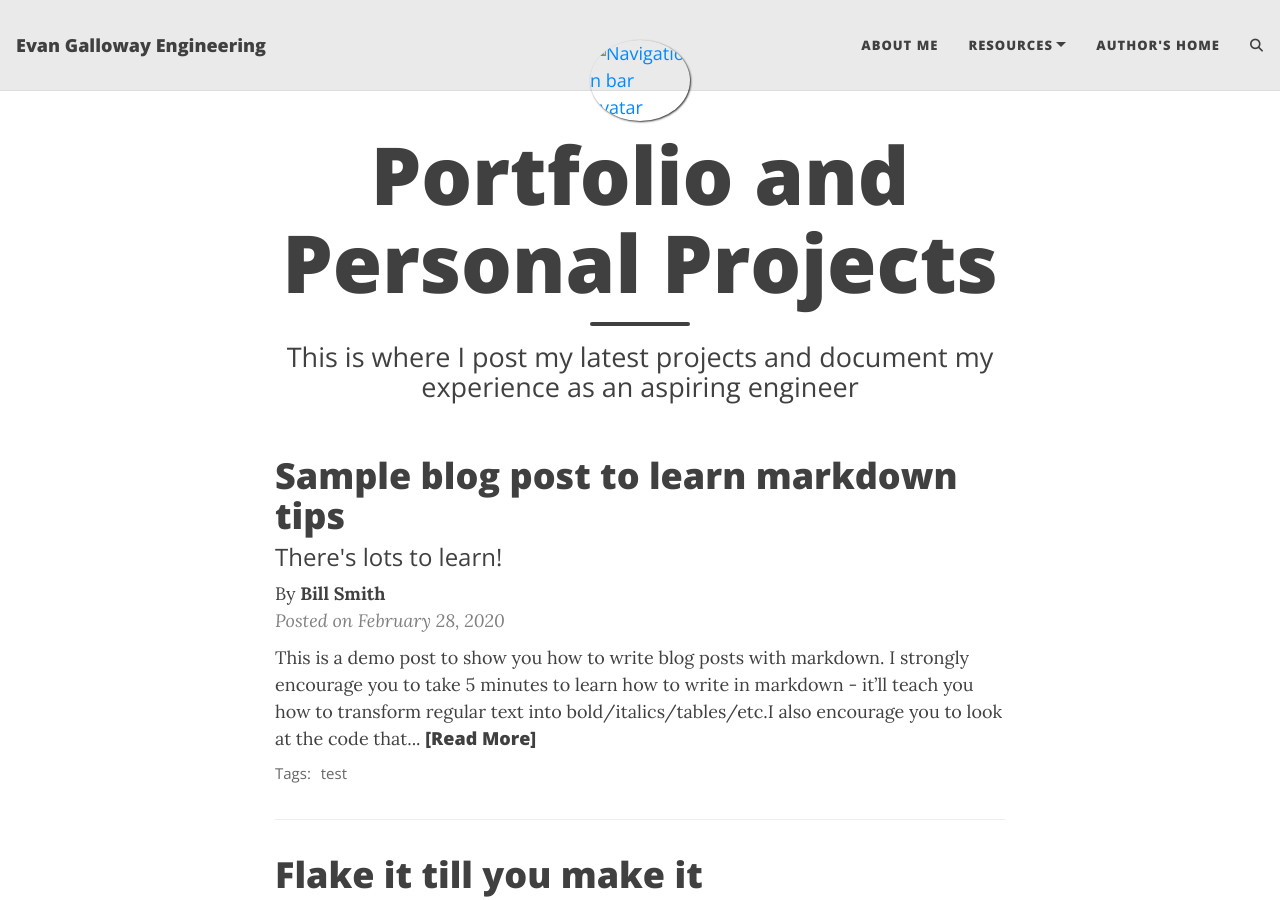
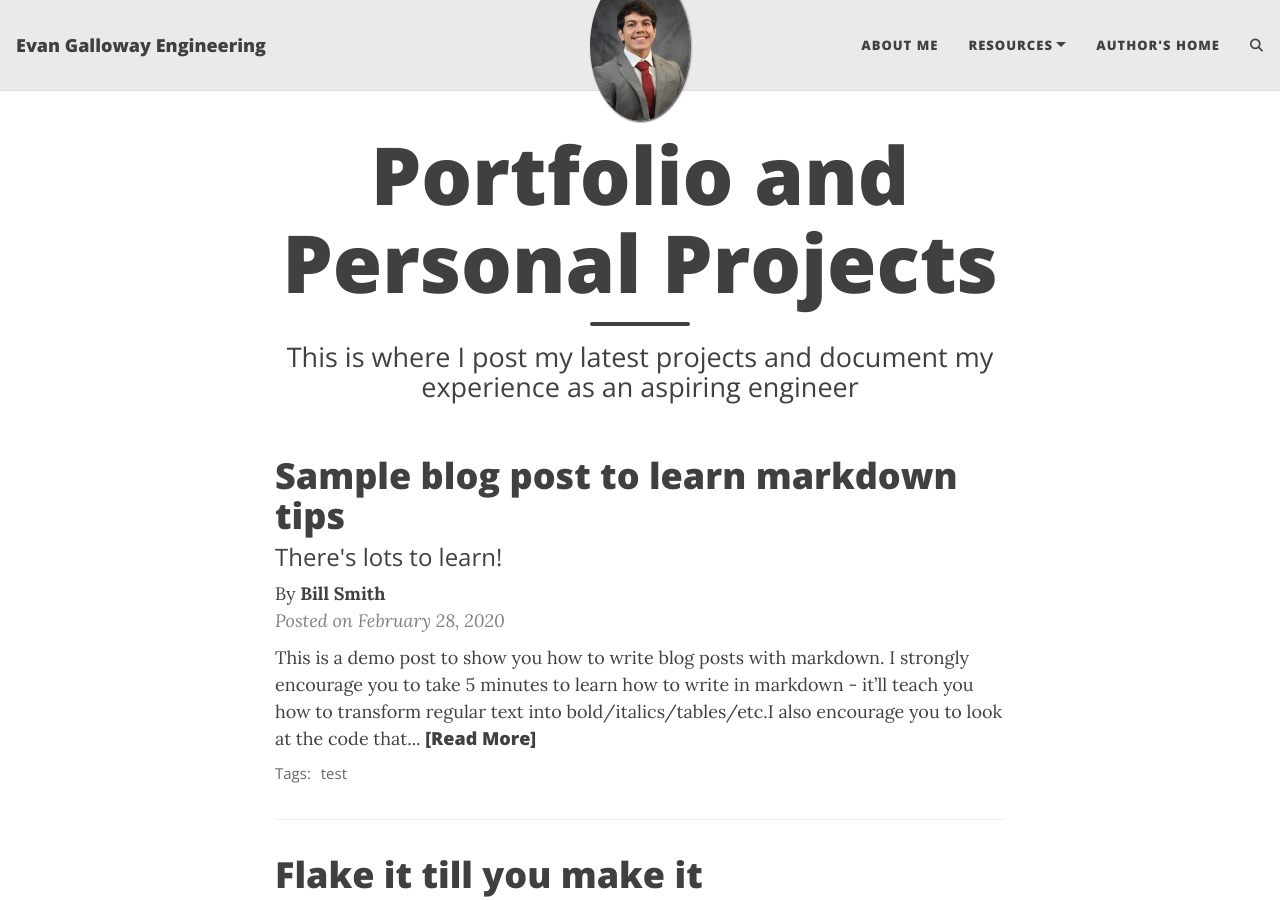
Before and after one commit to gallowayevanengineer/gallowayevanengineer.github.io, a Jekyll site: the page built from index.html, in a window 1280 px wide and 900 px high. Built offline with Jekyll 4.4.1, drawn with Linux system fonts in a browser that asks for light colours; the list of posts is cut into pages by our own code; comment, search, counter and statistics services are not loaded.

Commit message:
actual professional photo_config.yml

```diff
--- a/_config.yml
+++ b/_config.yml
@@ -32,7 +32,7 @@ navbar-links:
 
 # Image to show in the navigation bar - works best with a square image
 # Remove this parameter if you don't want an image in the navbar
-avatar: "/path/to/Actual_professional_picture.JPG"
+avatar: "/assets/img/Actual_professional_picture.JPG"
 
 # By default, the image is cut into a circle. You can disable this behaviour by setting 'round-avatar: false'
 round-avatar: true
```
